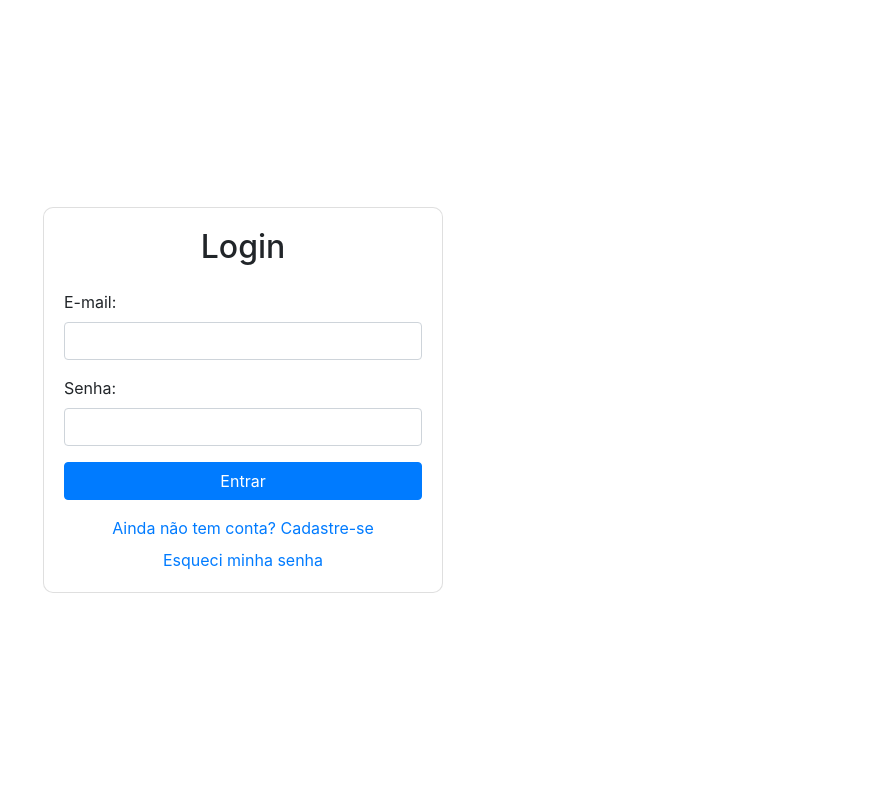
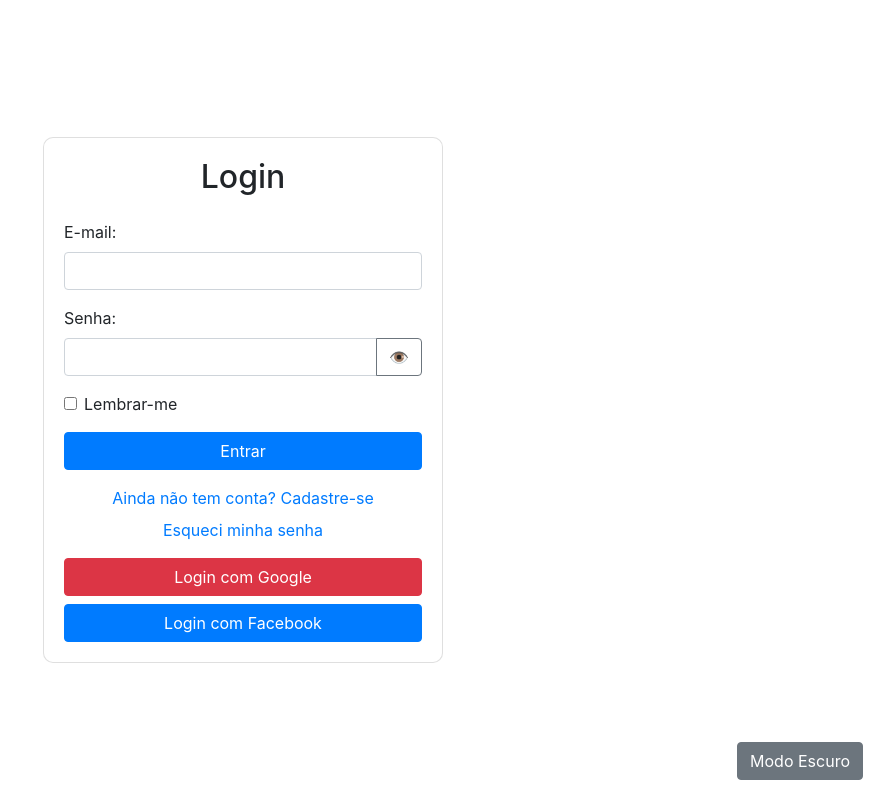
Before and after one commit to gustavsonbarros/abamaker, a Flask app: page /login in a window 1280 px wide. Shown: the whole page, without its empty margins (397-1280 px from the left). Run offline with Flask 3, Linux system fonts and the light colour scheme; some libraries are stand-ins or nearby versions.

Commit message:
Alteracao no login e Painel Adm

```diff
--- a/templates/admin_panel.html
+++ b/templates/admin_panel.html
@@ -107,7 +107,7 @@
                                             <a href="{{ url_for('aprovar_projeto', id=projeto.id) }}" class="btn btn-success btn-sm">Aprovar</a>
                                             <a href="{{ url_for('rejeitar_projeto', id=projeto.id) }}" class="btn btn-danger btn-sm">Rejeitar</a>
                                             {% else %}
-                                            <span class="text-muted">Nenhuma ação disponível</span>
+
                                             {% endif %}
                                         </td>
                                     </tr>
--- a/templates/forgot_password.html
+++ b/templates/forgot_password.html
@@ -18,7 +18,7 @@
                         <label for="email">E-mail:</label>
                         <input type="email" id="email" name="email" class="form-control" required aria-label="E-mail">
                     </div>
-                    <button type="submit" class="btn btn-primary btn-block">Enviar instruções</button>
+                    <button type="submit" class="btn btn-primary btn-block">Enviar</button>
                 </form>
 
                 <div class="text-center mt-3">
--- a/templates/login.html
+++ b/templates/login.html
@@ -8,6 +8,16 @@
     <link href="https://stackpath.bootstrapcdn.com/bootstrap/4.5.2/css/bootstrap.min.css" rel="stylesheet">
     <!-- Link para o CSS personalizado (caso tenha) -->
     <link href="{{ url_for('static', filename='css/style.css') }}" rel="stylesheet">
+    <style>
+        /* Tema escuro */
+        .dark-theme {
+            background-color: #121212;
+            color: #ffffff;
+        }
+        .dark-theme .card {
+            background-color: #1e1e1e;
+        }
+    </style>
 </head>
 <body>
 
@@ -33,13 +43,22 @@
                 <form action="{{ url_for('login') }}" method="POST" id="loginForm">
                     <div class="form-group">
                         <label for="email">E-mail:</label>
-                        <input type="email" id="email" name="email" class="form-control" required aria-label="E-mail">
+                        <input type="email" id="email" name="email" class="form-control" required aria-label="Digite seu e-mail" autocomplete="email">
                     </div>
                     <div class="form-group">
                         <label for="senha">Senha:</label>
-                        <input type="password" id="senha" name="senha" class="form-control" required aria-label="Senha">
+                        <div class="input-group">
+                            <input type="password" id="senha" name="senha" class="form-control" required aria-label="Digite sua senha" autocomplete="current-password">
+                            <div class="input-group-append">
+                                <button type="button" class="btn btn-outline-secondary" id="toggleSenha">👁️</button>
+                            </div>
+                        </div>
                     </div>
-                    <button type="submit" class="btn btn-primary btn-block" id="loginButton">Entrar</button>
+                    <div class="form-check">
+                        <input type="checkbox" id="rememberMe" name="rememberMe" class="form-check-input">
+                        <label class="form-check-label" for="rememberMe">Lembrar-me</label>
+                    </div>
+                    <button type="submit" class="btn btn-primary btn-block mt-3" id="loginButton">Entrar</button>
                 </form>
 
                 <div class="text-center mt-3">
@@ -48,8 +67,18 @@
                 <div class="text-center mt-2">
                     <a href="{{ url_for('forgot_password') }}">Esqueci minha senha</a>
                 </div>
+
+                <div class="text-center mt-3">
+                    <button class="btn btn-danger btn-block">Login com Google</button>
+                    <button class="btn btn-primary btn-block">Login com Facebook</button>
+                </div>
             </div>
         </div>
+    </div>
+
+    <!-- Botão para alternar o tema -->
+    <div class="position-fixed" style="bottom: 20px; right: 20px;">
+        <button id="toggleTheme" class="btn btn-secondary">Modo Escuro</button>
     </div>
 
     <!-- Scripts do Bootstrap -->
@@ -64,13 +93,24 @@
 
             if (!email || !senha) {
                 alert("Por favor, preencha todos os campos.");
-                event.preventDefault();  // Impede o envio do formulário se algum campo estiver vazio
+                event.preventDefault(); // Impede o envio do formulário se algum campo estiver vazio
             }
 
             // Mudando o texto do botão de login para "Carregando..."
             document.getElementById('loginButton').innerHTML = "Carregando...";
             document.getElementById('loginButton').disabled = true;
         });
+
+        // Mostrar/Ocultar senha
+        document.getElementById('toggleSenha').addEventListener('click', function() {
+            const senhaField = document.getElementById('senha');
+            senhaField.type = senhaField.type === 'password' ? 'text' : 'password';
+        });
+
+        // Alternar tema claro/escuro
+        document.getElementById('toggleTheme').addEventListener('click', function() {
+            document.body.classList.toggle('dark-theme');
+        });
     </script>
 </body>
 </html>
```
